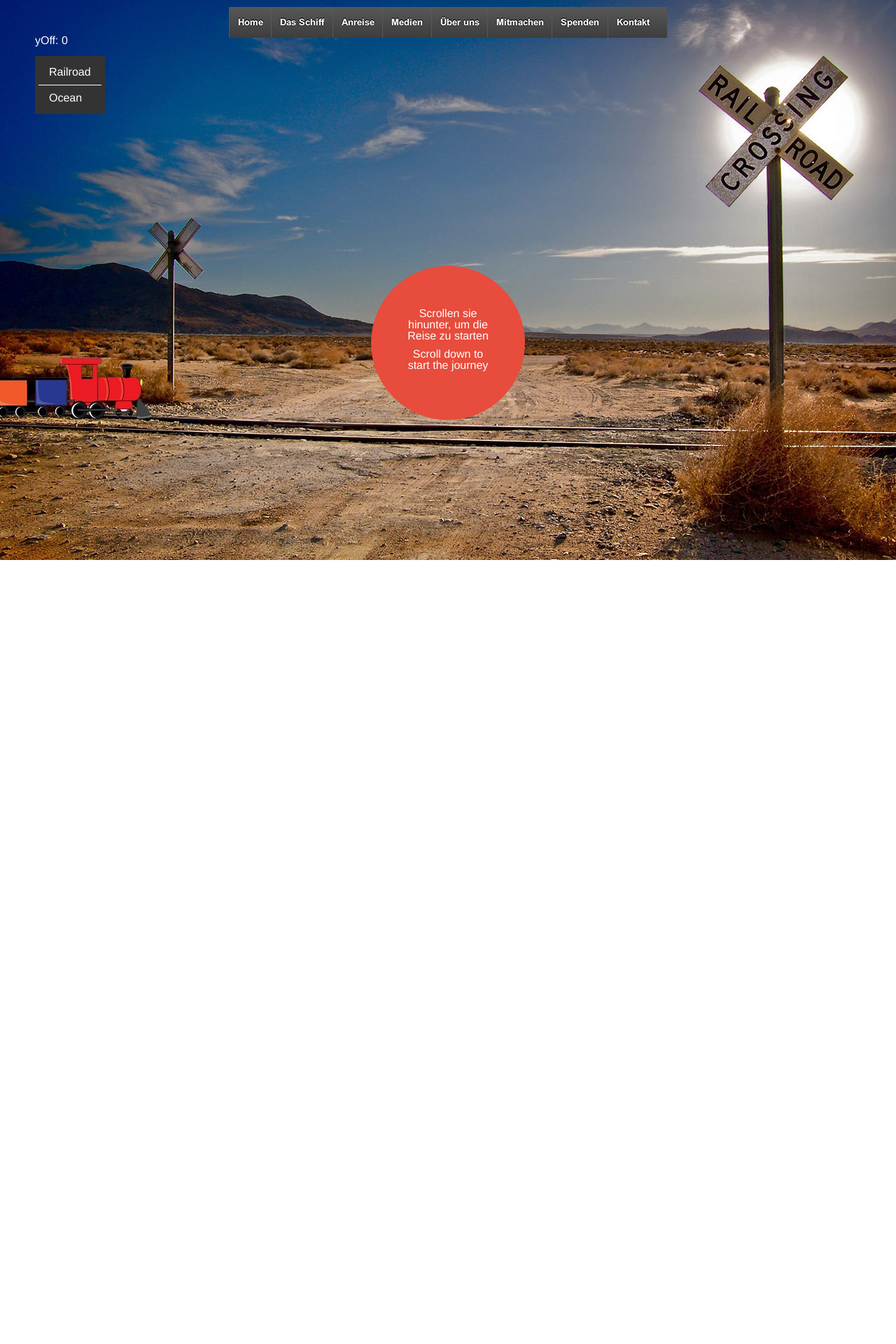
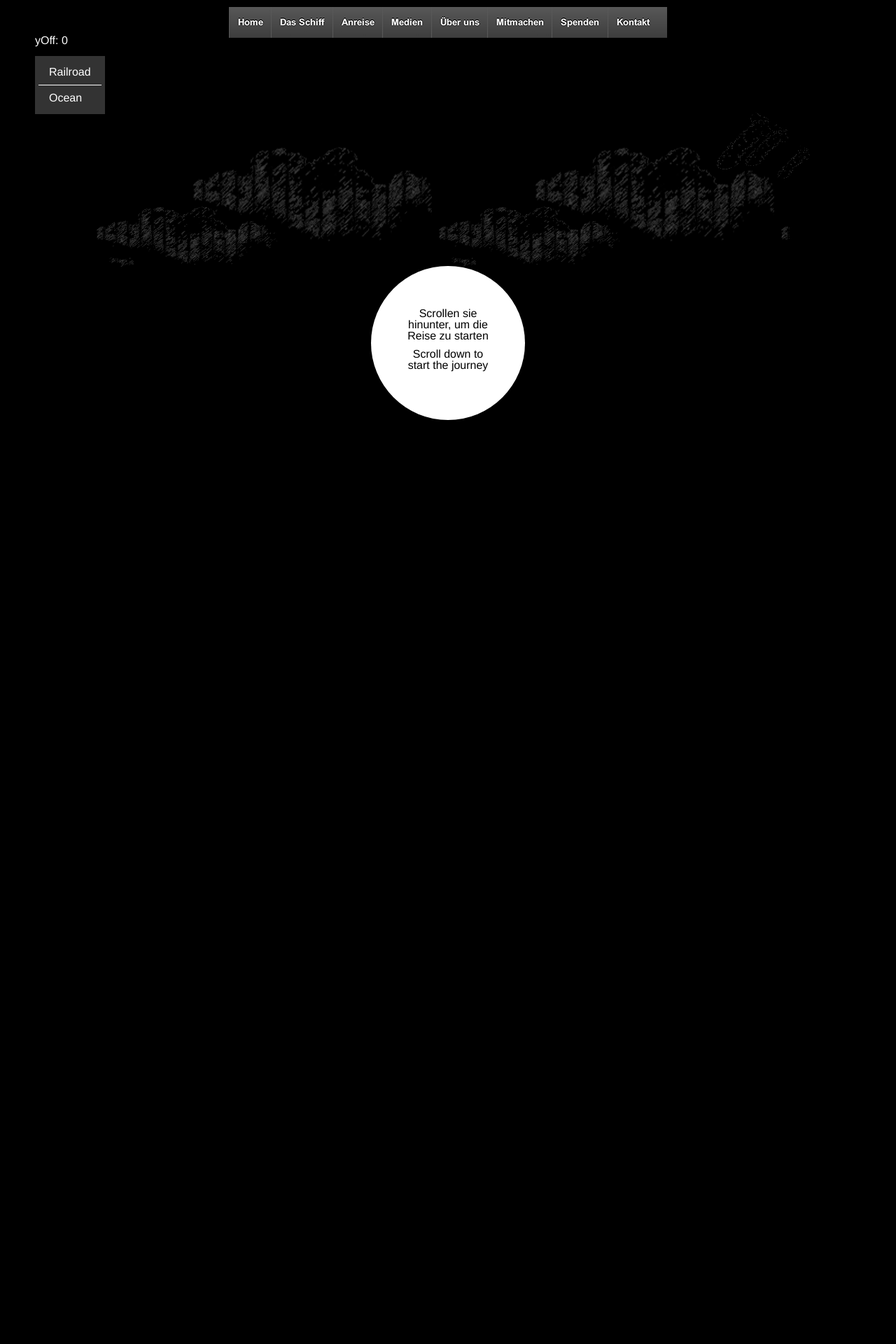
Before and after one commit to trueter/liemba, a PHP site: page / in a window 1280 px wide. Shown: the top 1920 px of the page at 70% size. Run offline with PHP 8.4, Linux system fonts and the light colour scheme; style sheets or scripts are compiled from the project's sources; some libraries are stand-ins or nearby versions.

Commit message:
erster Versuch das Design in die History einzubauen

```diff
--- a/css/main.less
+++ b/css/main.less
@@ -1,5 +1,6 @@
 body{
 	font-family: Helvetica, Times;
+	background-color:#000000;
 }
 
 #nav {
@@ -32,7 +33,7 @@ body{
 	height: 120px;
 	width: 120px;
 	padding: 50px;
-	background-color: #e74c3c;
+	background-color: white;
 	border-radius: 300px;
 	left: 50%;
 	bottom: 200px;
@@ -40,7 +41,7 @@ body{
 	p{
 		display: block;
 		margin: 10px auto;
-		color: #FFFFFF;
+		color: #000000;
 		text-align: center;
 	}
 }
@@ -86,10 +87,10 @@ body{
 }
 
 .historyText{
-	top: 15%;
+	top: 30%;
 	width: 400px;
 	height: auto;
-	color: white;
+	color: black;
 	h1{
 		margin-bottom: 5px;
 	}
@@ -99,7 +100,11 @@ body{
 }
 
 #railroadBackground{
-	background: url(../img/railroad.jpg);
+	background: url(../img/background.jpg);
+	background-repeat:no-repeat;
+
+  	background-position: 50% 50%;
+
 }
 
 #railroadTrain{
@@ -116,13 +121,40 @@ body{
 
 
 #oceanBackground{
-	background: url(../img/water.jpg);
-	opacity: 0;
+	background: url(../img/background.jpg);
+	background-repeat:no-repeat;
+
+  	background-position: 50% 50%;
+
 }
 
 #oceanShip{
 	background: url(../img/ship.png);
 	width: 443px;
-	height: 119px;
-	top: 558px;
+	height: 226px;
+	top: 367px;
 }
+
+#water{
+	background: url(../img/water.png);
+	width: 2000px;
+	height: 70px;
+	top: 480px;
+}
+
+#bombs{
+	background: url(../img/bombs.png);
+	width: 133px;
+	height: 95px;
+	top: 0%;
+	left: 100%;
+}
+
+#clouds{
+	background: url(../img/clouds.png);
+	width: 1000px;
+	height: 261px;
+	top: 25%;
+	left: 100%;
+
+}
--- a/css/skrollr-keyframes.css
+++ b/css/skrollr-keyframes.css
@@ -4,7 +4,7 @@
 @-skrollr-keyframes instructionCircleAni {
 
     100{ opacity: 1; }
-    200{ opacity: 0; }
+    250{ opacity: 0; }
 }
 
 /* RAILROAD */
@@ -42,8 +42,9 @@
 }
 @-skrollr-keyframes oceanBackgroundAni {
        0 { opacity: 0; }
-    1400 { opacity: 0.5; }
-    1500 { opacity: 1; }
+    1000 { opacity: 1; }
+
+
 }
 
 #oceanText{
@@ -52,8 +53,8 @@
 @-skrollr-keyframes oceanTextAni {
      800{ left: 100%; }
     1000{ left:  30%; }
-    1850{ left:  30%; }
-    2050{ left: -45%; }
+    1400{ left:  30%; }
+    2000{ left: -45%; }
 }
 
 #oceanShip{
@@ -62,7 +63,37 @@
 @-skrollr-keyframes oceanShipAni {
        0 { left:-100%; }
     1000 { left:   5%; }
-    2500 { left:  50%; top:  70%; }
-    2750 { left:  45%; top:  85%; }
-    3000 { left:  55%; top: 100%; }
+    1200 { left:  30%; }
+
+    2200 { left:  35%; }
+
+    3000 { left:  100%; }
 }
+
+#water{
+    -skrollr-animation-name:waterAni;
+}
+@-skrollr-keyframes waterAni {
+    250 { left: 0%; }
+    3000 { left:-50%; }
+}
+
+#bombs{
+    -skrollr-animation-name:bombsAni;
+}
+@-skrollr-keyframes bombsAni {
+
+    1100 {left:80%; top: 20%; opacity: 1;}
+    1650 {left:45%; top: 50%; opacity: 1;}
+    1700 {left:45%; top: 50%; opacity: 0;}
+
+}
+
+#clouds{
+    -skrollr-animation-name:cloudsAni;
+}
+@-skrollr-keyframes cloudsAni {
+
+    250 {left:10%; }
+    3000 { left: 0%; }
+}
--- a/index.html
+++ b/index.html
@@ -23,22 +23,17 @@
 		</ul>
 	</div>
 
-	<!-- railroad scene -->
-	<div id="railroadBackground" class="background"></div>
-	<div id="railroadTrain"></div>
-	<div id="railroadText" class="historyText">
-		<h1>Erste Überlegung</h1>
-		<h2>Juni 1910</h2>
-		<p>Erste Überlegungen zum Bau eines größeren Dampfschiffes auf dem Tanganjika-See gab es allerdings bereits im Juni 1910, als die Kolonialverwaltung sich bei der Eisenbahnverwaltung in Tabora über die Ausmaße britischer Dampfer auf dem Viktoria-See erkundigte und um nähere Informationen über sinnvolle Größen entsprechender Einheiten auf dem Tanganjika-See bat.</p>
-	</div>
 
 	<!-- ocean scene -->
 	<div id="oceanBackground" class="background"></div>
+	<div id="clouds"></div>
+	<div id="bombs"></div>
 	<div id="oceanShip"></div>
+	<div id="water"></div>
 	<div id="oceanText" class="historyText">
-		<h1>Zweite Überlegung</h1>
-		<h2>März 1911</h2>
-		<p>Hierbei wurde zunächst der Dieselantrieb als zukunftsweisende Technologie bevorzugt, speziell vor dem Hintergrund vielversprechender Versuche der Treibstoffgewinnung aus verschiedenen in der Kolonie vorhandenen Pflanzen bzw. deren Früchten, wie z. B. der Palme oder der Erdnußpflanze.</p>
+		<h1>Bombenangriff</h1>
+		<h2>10. Juni 1916</h2>
+		<p>Am 10. Juni 1916 flogen vier belgische Wasserflugzeuge einen ersten Bombenangriff gegen das DS „Goetzen“, das zu diesem Zeitpunkt im Hafen von Kigoma lag.</p>
 	</div>
 
 
```
Also changed, not shown: img/background.jpg (added), img/background.png (added), img/bombs.png (added), img/clouds.png (added), img/ship.png, img/wasser.png (added), img/water.png (added).
